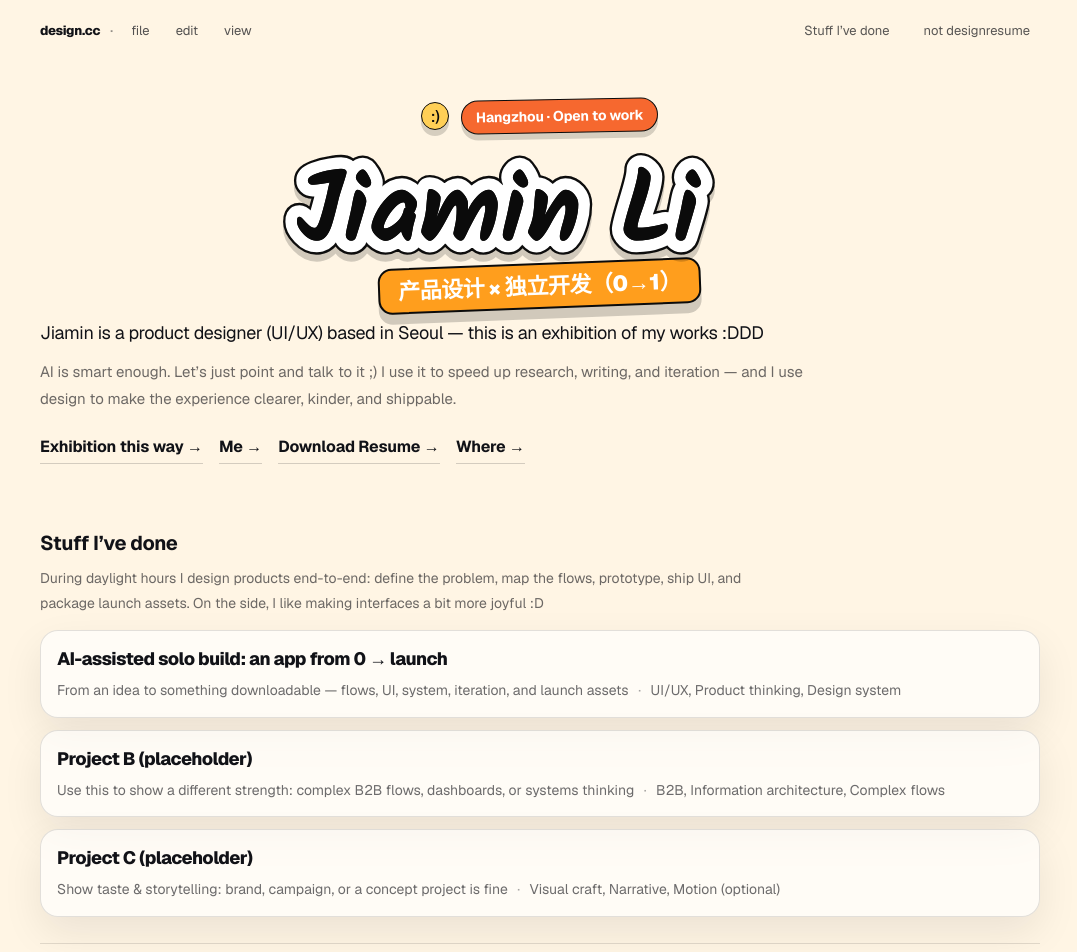
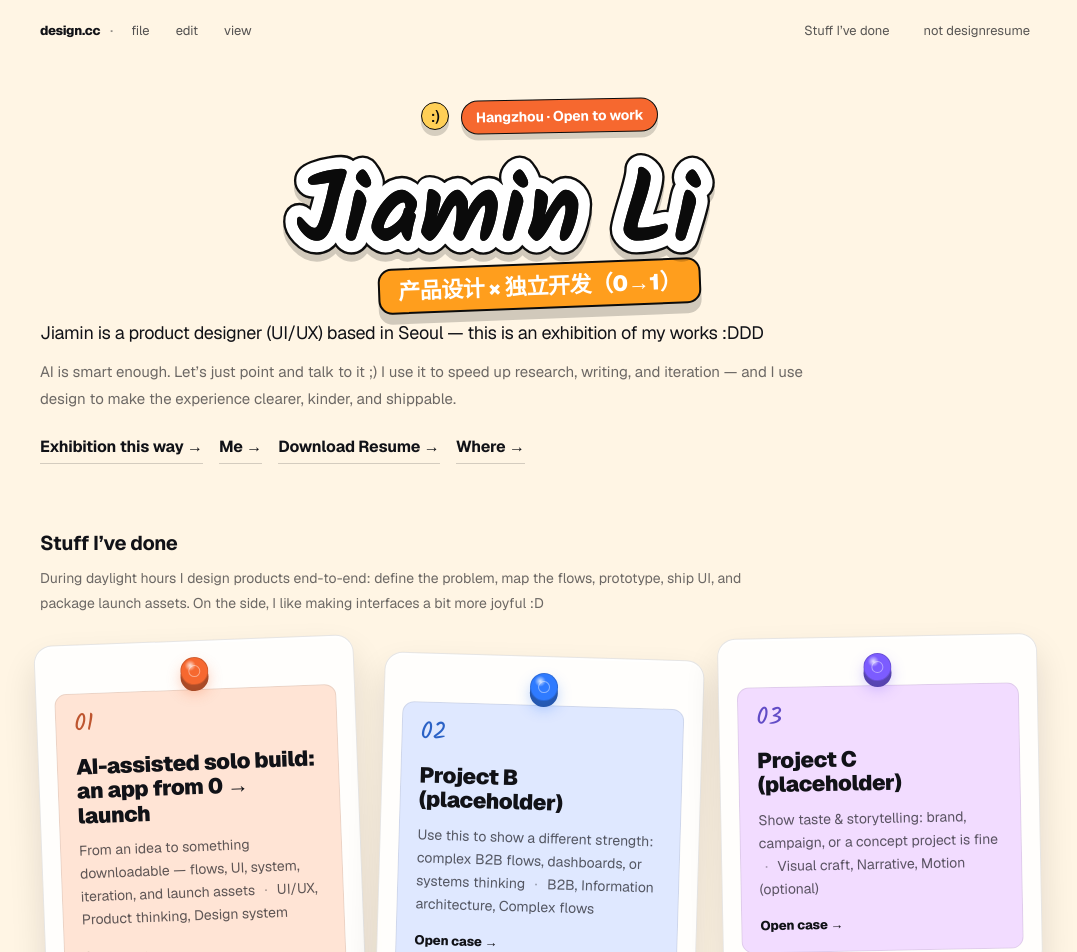
Before and after one commit to jaemin17/jaemin-portfolio, a Next.js app: page / in a window 1280 px wide. Shown: the top 952 px of the page, without its empty margins (100-1177 px from the left). Built offline with nearby package versions, Linux system fonts and the light colour scheme.

Commit message:
style: add sticky note project entries

```diff
--- a/src/app/page.module.css
+++ b/src/app/page.module.css
@@ -146,42 +146,133 @@
 
 .workList {
   list-style: none;
-  margin-top: 14px;
+  margin-top: 18px;
   display: grid;
-  gap: 12px;
+  grid-template-columns: repeat(3, minmax(0, 1fr));
+  gap: 20px;
   padding-left: 0;
+  align-items: start;
 }
 
 .workItem {
-  border: 1px solid var(--border);
-  border-radius: 18px;
-  background: rgba(255, 255, 255, 0.65);
-  box-shadow: var(--shadow);
-  overflow: hidden;
+  --note-rotation: -2.2deg;
+  --note-offset: 6px;
+  --note-accent: #ffe4d5;
+  --pin-color: #f6682f;
+  transform: translateY(var(--note-offset)) rotate(var(--note-rotation));
+}
+
+.workItem:nth-child(2) {
+  --note-rotation: 1.7deg;
+  --note-offset: 22px;
+  --note-accent: #dfe8ff;
+  --pin-color: #2f7bff;
+}
+
+.workItem:nth-child(3) {
+  --note-rotation: -1.1deg;
+  --note-offset: 2px;
+  --note-accent: #f2dcff;
+  --pin-color: #7c5cff;
 }
 
 .workLink {
+  position: relative;
   display: block;
-  padding: 16px 16px 14px;
+  min-height: 260px;
+  padding: 48px 18px 18px;
+  border: 1px solid rgba(17, 18, 23, 0.1);
+  border-radius: 18px;
+  background: rgba(255, 255, 255, 0.88);
+  box-shadow:
+    0 18px 34px rgba(17, 18, 23, 0.12),
+    0 2px 0 rgba(255, 255, 255, 0.8) inset;
+  transition: transform 160ms ease, box-shadow 160ms ease, border-color 160ms ease;
+}
+
+.workLink:hover {
+  transform: translateY(-5px) rotate(calc(var(--note-rotation) * -0.45));
+  border-color: rgba(17, 18, 23, 0.18);
+  box-shadow:
+    0 24px 44px rgba(17, 18, 23, 0.16),
+    0 2px 0 rgba(255, 255, 255, 0.82) inset;
+}
+
+.workLink:focus-visible {
+  outline: 3px solid color-mix(in oklab, var(--pin-color) 70%, white);
+  outline-offset: 5px;
+}
+
+.pin {
+  position: absolute;
+  top: 16px;
+  left: 50%;
+  width: 28px;
+  height: 28px;
+  border-radius: 999px;
+  background: radial-gradient(circle at 35% 28%, rgba(255, 255, 255, 0.82), transparent 22%),
+    var(--pin-color);
+  border: 1px solid rgba(17, 18, 23, 0.16);
+  box-shadow:
+    0 8px 14px color-mix(in oklab, var(--pin-color) 34%, transparent),
+    0 6px 0 color-mix(in oklab, var(--pin-color) 64%, #0b0b0b);
+  transform: translateX(-50%);
+  z-index: 2;
+}
+
+.pin::after {
+  content: "";
+  position: absolute;
+  inset: 7px;
+  border-radius: inherit;
+  border: 1px solid rgba(255, 255, 255, 0.44);
+}
+
+.workNote {
+  display: flex;
+  min-height: 194px;
+  flex-direction: column;
+  padding: 18px;
+  border: 1px solid rgba(17, 18, 23, 0.08);
+  border-radius: 12px;
+  background: var(--note-accent);
+}
+
+.workIndex {
+  color: color-mix(in oklab, var(--pin-color) 78%, #111217);
+  font-size: 24px;
+  line-height: 1;
+  font-family: var(--font-kalam), var(--font-geist-sans), system-ui, sans-serif;
 }
 
 .workTitle {
   display: block;
-  font-size: 18px;
-  letter-spacing: -0.03em;
-  font-weight: 750;
+  margin-top: 18px;
+  font-size: clamp(17px, 1.7vw, 22px);
+  line-height: 1.12;
+  letter-spacing: -0.02em;
+  font-weight: 850;
 }
 
 .workMeta {
   display: block;
-  margin-top: 8px;
-  color: var(--muted);
-  line-height: 1.75;
+  margin-top: 12px;
+  color: rgba(17, 18, 23, 0.68);
+  line-height: 1.65;
   font-size: 14px;
 }
 
+.workMore {
+  display: block;
+  margin-top: auto;
+  padding-top: 16px;
+  font-size: 13px;
+  font-weight: 750;
+  letter-spacing: -0.01em;
+}
+
 .dot {
-  opacity: 0.6;
+  opacity: 0.55;
   padding: 0 6px;
 }
 
@@ -216,10 +307,32 @@
   .aboutGrid {
     grid-template-columns: 1fr;
   }
+
+  .workList {
+    grid-template-columns: repeat(2, minmax(0, 1fr));
+  }
 }
 
 @media (max-width: 560px) {
+  .workList {
+    grid-template-columns: 1fr;
+    gap: 16px;
+  }
+
+  .workItem,
+  .workItem:nth-child(2),
+  .workItem:nth-child(3) {
+    --note-rotation: 0deg;
+    --note-offset: 0;
+  }
+
   .workLink {
-    padding: 14px 14px 12px;
+    min-height: 0;
+    padding: 44px 14px 14px;
+  }
+
+  .workNote {
+    min-height: 0;
+    padding: 16px;
   }
 }
--- a/src/app/page.tsx
+++ b/src/app/page.tsx
@@ -50,13 +50,18 @@ export default function Home() {
             package launch assets. On the side, I like making interfaces a bit more joyful :D
           </p>
           <ol className={styles.workList}>
-            {projects.map((p) => (
+            {projects.map((p, idx) => (
               <li key={p.slug} className={styles.workItem}>
                 <Link className={styles.workLink} href={`/projects/${p.slug}`}>
-                  <span className={styles.workTitle}>{p.title}</span>
-                  <span className={styles.workMeta}>
-                    {p.subtitle} <span className={styles.dot}>·</span>{" "}
-                    {p.tags.slice(0, 3).join(", ")}
+                  <span className={styles.pin} aria-hidden="true" />
+                  <span className={styles.workNote}>
+                    <span className={styles.workIndex}>{String(idx + 1).padStart(2, "0")}</span>
+                    <span className={styles.workTitle}>{p.title}</span>
+                    <span className={styles.workMeta}>
+                      {p.subtitle} <span className={styles.dot}>·</span>{" "}
+                      {p.tags.slice(0, 3).join(", ")}
+                    </span>
+                    <span className={styles.workMore}>Open case →</span>
                   </span>
                 </Link>
               </li>
```
